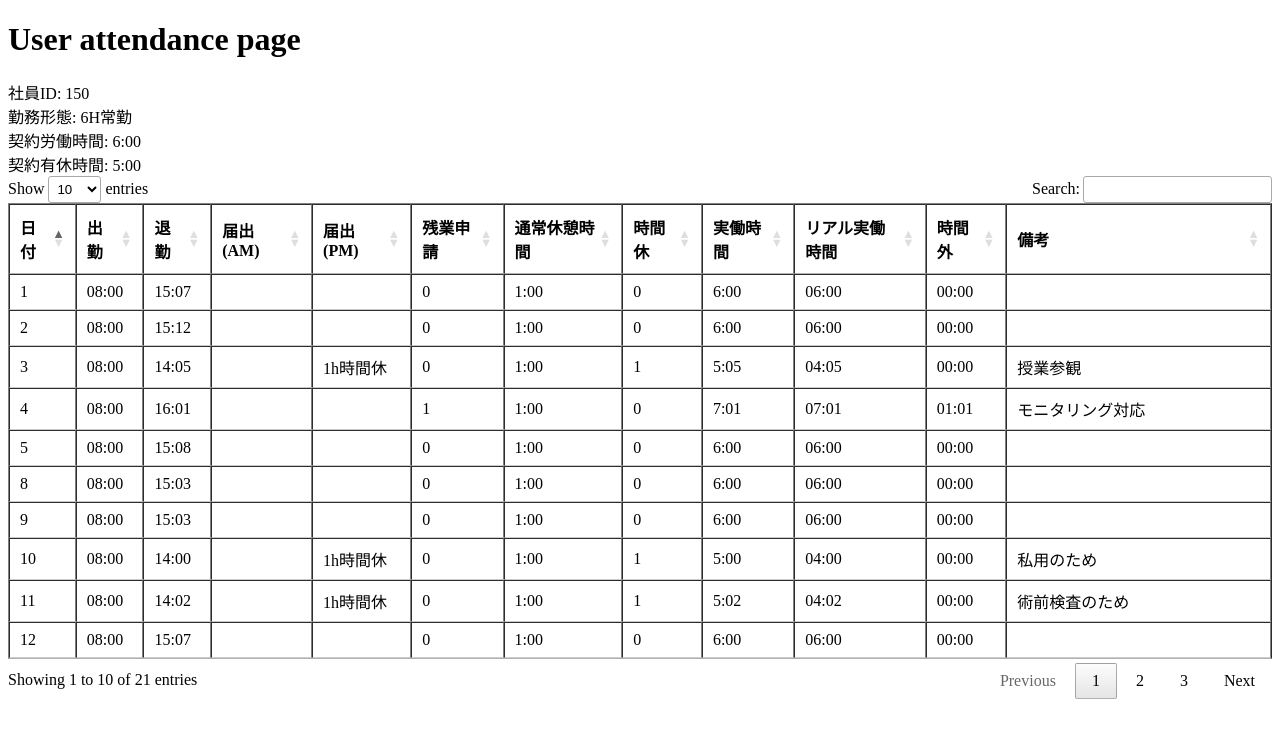
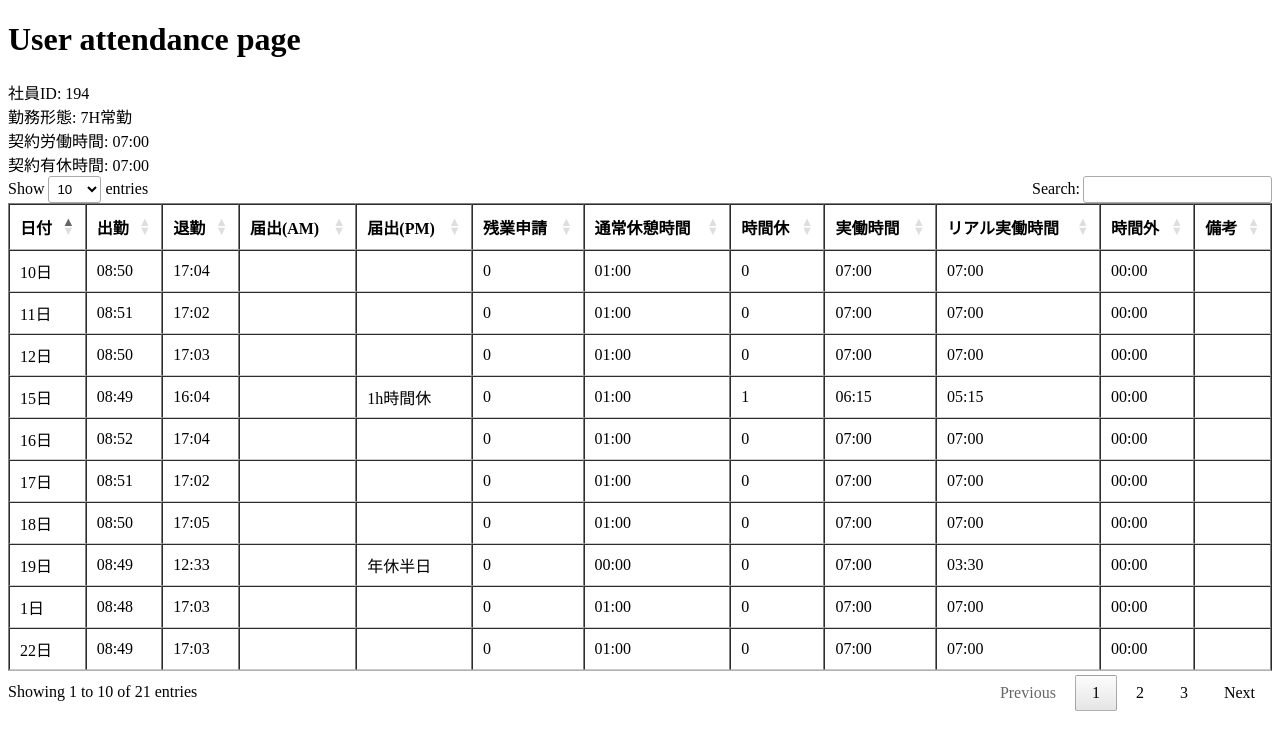
Before and after one commit to Manabu-Aihara/attendance-calc-mcp, a FastAPI app: page /user-attendance in a window 1280 px wide. Shown: the top 750 px of the page. Run offline with FastAPI, Linux system fonts and the light colour scheme; some libraries are stand-ins or nearby versions.

Commit message:
fix #260220: 説明文の変更、コードでは効率化。お願い日本語で

```diff
--- a/app/logics/logic_util.py
+++ b/app/logics/logic_util.py
@@ -14,10 +14,10 @@ def get_date_range(specified_month: str) -> Tuple[str, str]:
 
 
 FIXED_KEY_MAP = {
-    "社員ID": "sid",
-    "勤務形態": "typ",
-    "契約労働時間": "cw",
-    "契約有休時間": "ch",
+    "社員ID": "staff_id",
+    "勤務形態": "job_type",
+    "契約労働時間": "contract_work_time",
+    "契約有休時間": "contract_holiday_time",
 }
 
 
--- a/app/templates/prompt/user_attendance.html
+++ b/app/templates/prompt/user_attendance.html
@@ -26,7 +26,7 @@
 </body>
 
 </html>
-{% endblock %}<section><div class='flex gap-10 p-4 bg-purple-200 mb-4'><div>社員ID: 150</div><div>勤務形態: 6H常勤</div><div>契約労働時間: 6:00</div><div>契約有休時間: 5:00</div></div></section><div class='w-[80%] mx-auto border-2 table-wrap overflow-y-auto'><table border="1" class="dataframe table table-striped">
+{% endblock %}<section><div class='flex gap-10 p-4 bg-purple-200 mb-4'><div>社員ID: 194</div><div>勤務形態: 7H常勤</div><div>契約労働時間: 07:00</div><div>契約有休時間: 07:00</div></div></section><div class='w-[80%] mx-auto border-2 table-wrap overflow-y-auto'><table border="1" class="dataframe table table-striped">
   <thead>
     <tr style="text-align: right;">
       <th>日付</th>
@@ -45,298 +45,298 @@
   </thead>
   <tbody>
     <tr>
-      <td>1</td>
-      <td>08:00</td>
-      <td>15:07</td>
+      <td>1日</td>
+      <td>08:48</td>
+      <td>17:03</td>
       <td></td>
       <td></td>
       <td>0</td>
-      <td>1:00</td>
+      <td>01:00</td>
       <td>0</td>
-      <td>6:00</td>
-      <td>06:00</td>
+      <td>07:00</td>
+      <td>07:00</td>
       <td>00:00</td>
       <td></td>
     </tr>
     <tr>
-      <td>2</td>
-      <td>08:00</td>
-      <td>15:12</td>
+      <td>2日</td>
+      <td>08:49</td>
+      <td>17:02</td>
       <td></td>
       <td></td>
       <td>0</td>
-      <td>1:00</td>
+      <td>01:00</td>
       <td>0</td>
-      <td>6:00</td>
-      <td>06:00</td>
+      <td>07:00</td>
+      <td>07:00</td>
       <td>00:00</td>
       <td></td>
     </tr>
     <tr>
-      <td>3</td>
-      <td>08:00</td>
-      <td>14:05</td>
-      <td></td>
-      <td>1h時間休</td>
-      <td>0</td>
-      <td>1:00</td>
-      <td>1</td>
-      <td>5:05</td>
-      <td>04:05</td>
-      <td>00:00</td>
-      <td>授業参観</td>
-    </tr>
-    <tr>
-      <td>4</td>
-      <td>08:00</td>
-      <td>16:01</td>
-      <td></td>
-      <td></td>
-      <td>1</td>
-      <td>1:00</td>
-      <td>0</td>
-      <td>7:01</td>
-      <td>07:01</td>
-      <td>01:01</td>
-      <td>モニタリング対応</td>
-    </tr>
-    <tr>
-      <td>5</td>
-      <td>08:00</td>
-      <td>15:08</td>
+      <td>3日</td>
+      <td>08:50</td>
+      <td>17:03</td>
       <td></td>
       <td></td>
       <td>0</td>
-      <td>1:00</td>
+      <td>01:00</td>
       <td>0</td>
-      <td>6:00</td>
-      <td>06:00</td>
+      <td>07:00</td>
+      <td>07:00</td>
       <td>00:00</td>
       <td></td>
     </tr>
     <tr>
-      <td>8</td>
-      <td>08:00</td>
-      <td>15:03</td>
+      <td>4日</td>
+      <td>08:50</td>
+      <td>17:02</td>
       <td></td>
       <td></td>
       <td>0</td>
-      <td>1:00</td>
+      <td>01:00</td>
       <td>0</td>
-      <td>6:00</td>
-      <td>06:00</td>
+      <td>07:00</td>
+      <td>07:00</td>
       <td>00:00</td>
       <td></td>
     </tr>
     <tr>
-      <td>9</td>
-      <td>08:00</td>
-      <td>15:03</td>
+      <td>5日</td>
+      <td>08:51</td>
+      <td>17:02</td>
       <td></td>
       <td></td>
       <td>0</td>
-      <td>1:00</td>
+      <td>01:00</td>
       <td>0</td>
-      <td>6:00</td>
-      <td>06:00</td>
+      <td>07:00</td>
+      <td>07:00</td>
       <td>00:00</td>
       <td></td>
     </tr>
     <tr>
-      <td>10</td>
-      <td>08:00</td>
-      <td>14:00</td>
-      <td></td>
-      <td>1h時間休</td>
-      <td>0</td>
-      <td>1:00</td>
-      <td>1</td>
-      <td>5:00</td>
-      <td>04:00</td>
-      <td>00:00</td>
-      <td>私用のため</td>
-    </tr>
-    <tr>
-      <td>11</td>
-      <td>08:00</td>
-      <td>14:02</td>
-      <td></td>
-      <td>1h時間休</td>
-      <td>0</td>
-      <td>1:00</td>
-      <td>1</td>
-      <td>5:02</td>
-      <td>04:02</td>
-      <td>00:00</td>
-      <td>術前検査のため</td>
-    </tr>
-    <tr>
-      <td>12</td>
-      <td>08:00</td>
-      <td>15:07</td>
+      <td>8日</td>
+      <td>08:50</td>
+      <td>17:02</td>
       <td></td>
       <td></td>
       <td>0</td>
-      <td>1:00</td>
+      <td>01:00</td>
       <td>0</td>
-      <td>6:00</td>
-      <td>06:00</td>
+      <td>07:00</td>
+      <td>07:00</td>
       <td>00:00</td>
       <td></td>
     </tr>
     <tr>
-      <td>15</td>
-      <td>08:00</td>
-      <td>17:07</td>
-      <td></td>
-      <td></td>
-      <td>1</td>
-      <td>1:00</td>
-      <td>0</td>
-      <td>8:07</td>
-      <td>08:07</td>
-      <td>02:07</td>
-      <td>退院カンファ</td>
-    </tr>
-    <tr>
-      <td>16</td>
-      <td>08:00</td>
-      <td>15:07</td>
+      <td>9日</td>
+      <td>08:51</td>
+      <td>17:03</td>
       <td></td>
       <td></td>
       <td>0</td>
-      <td>1:00</td>
+      <td>01:00</td>
       <td>0</td>
-      <td>6:00</td>
-      <td>06:00</td>
+      <td>07:00</td>
+      <td>07:00</td>
       <td>00:00</td>
       <td></td>
     </tr>
     <tr>
-      <td>17</td>
-      <td>08:00</td>
-      <td>15:02</td>
+      <td>10日</td>
+      <td>08:50</td>
+      <td>17:04</td>
       <td></td>
       <td></td>
       <td>0</td>
-      <td>1:00</td>
+      <td>01:00</td>
       <td>0</td>
-      <td>6:00</td>
-      <td>06:00</td>
+      <td>07:00</td>
+      <td>07:00</td>
       <td>00:00</td>
       <td></td>
     </tr>
     <tr>
-      <td>18</td>
-      <td>08:00</td>
-      <td>16:48</td>
+      <td>11日</td>
+      <td>08:51</td>
+      <td>17:02</td>
+      <td></td>
+      <td></td>
+      <td>0</td>
+      <td>01:00</td>
+      <td>0</td>
+      <td>07:00</td>
+      <td>07:00</td>
+      <td>00:00</td>
+      <td></td>
+    </tr>
+    <tr>
+      <td>12日</td>
+      <td>08:50</td>
+      <td>17:03</td>
+      <td></td>
+      <td></td>
+      <td>0</td>
+      <td>01:00</td>
+      <td>0</td>
+      <td>07:00</td>
+      <td>07:00</td>
+      <td>00:00</td>
+      <td></td>
+    </tr>
+    <tr>
+      <td>15日</td>
+      <td>08:49</td>
+      <td>16:04</td>
+      <td></td>
+      <td>1h時間休</td>
+      <td>0</td>
+      <td>01:00</td>
+      <td>1</td>
+      <td>06:15</td>
+      <td>05:15</td>
+      <td>00:00</td>
+      <td></td>
+    </tr>
+    <tr>
+      <td>16日</td>
+      <td>08:52</td>
+      <td>17:04</td>
+      <td></td>
+      <td></td>
+      <td>0</td>
+      <td>01:00</td>
+      <td>0</td>
+      <td>07:00</td>
+      <td>07:00</td>
+      <td>00:00</td>
+      <td></td>
+    </tr>
+    <tr>
+      <td>17日</td>
+      <td>08:51</td>
+      <td>17:02</td>
+      <td></td>
+      <td></td>
+      <td>0</td>
+      <td>01:00</td>
+      <td>0</td>
+      <td>07:00</td>
+      <td>07:00</td>
+      <td>00:00</td>
+      <td></td>
+    </tr>
+    <tr>
+      <td>18日</td>
+      <td>08:50</td>
+      <td>17:05</td>
+      <td></td>
+      <td></td>
+      <td>0</td>
+      <td>01:00</td>
+      <td>0</td>
+      <td>07:00</td>
+      <td>07:00</td>
+      <td>00:00</td>
+      <td></td>
+    </tr>
+    <tr>
+      <td>19日</td>
+      <td>08:49</td>
+      <td>12:33</td>
+      <td></td>
+      <td>年休半日</td>
+      <td>0</td>
+      <td>00:00</td>
+      <td>0</td>
+      <td>07:00</td>
+      <td>03:30</td>
+      <td>00:00</td>
+      <td></td>
+    </tr>
+    <tr>
+      <td>22日</td>
+      <td>08:49</td>
+      <td>17:03</td>
+      <td></td>
+      <td></td>
+      <td>0</td>
+      <td>01:00</td>
+      <td>0</td>
+      <td>07:00</td>
+      <td>07:00</td>
+      <td>00:00</td>
+      <td></td>
+    </tr>
+    <tr>
+      <td>23日</td>
+      <td>08:53</td>
+      <td>17:03</td>
+      <td></td>
+      <td></td>
+      <td>0</td>
+      <td>01:00</td>
+      <td>0</td>
+      <td>07:00</td>
+      <td>07:00</td>
+      <td>00:00</td>
+      <td></td>
+    </tr>
+    <tr>
+      <td>24日</td>
+      <td>08:54</td>
+      <td>16:09</td>
+      <td></td>
+      <td>1h時間休</td>
+      <td>0</td>
+      <td>01:00</td>
+      <td>1</td>
+      <td>06:15</td>
+      <td>05:15</td>
+      <td>00:00</td>
+      <td></td>
+    </tr>
+    <tr>
+      <td>25日</td>
+      <td>08:51</td>
+      <td>17:03</td>
+      <td></td>
+      <td></td>
+      <td>0</td>
+      <td>01:00</td>
+      <td>0</td>
+      <td>07:00</td>
+      <td>07:00</td>
+      <td>00:00</td>
+      <td></td>
+    </tr>
+    <tr>
+      <td>26日</td>
+      <td>08:52</td>
+      <td>20:37</td>
       <td></td>
       <td></td>
       <td>1</td>
-      <td>1:00</td>
+      <td>01:00</td>
       <td>0</td>
-      <td>7:48</td>
-      <td>07:48</td>
-      <td>01:48</td>
-      <td>モニタリング、情報共有</td>
+      <td>10:45</td>
+      <td>10:45</td>
+      <td>03:45</td>
+      <td></td>
     </tr>
     <tr>
-      <td>19</td>
-      <td>08:00</td>
-      <td>16:13</td>
+      <td>29日</td>
+      <td>08:53</td>
+      <td>17:05</td>
       <td></td>
       <td></td>
-      <td>1</td>
-      <td>1:00</td>
       <td>0</td>
-      <td>7:13</td>
-      <td>07:13</td>
-      <td>01:13</td>
-      <td>利用者対応</td>
-    </tr>
-    <tr>
-      <td>22</td>
+      <td>01:00</td>
+      <td>0</td>
+      <td>07:00</td>
+      <td>07:00</td>
       <td>00:00</td>
-      <td>00:00</td>
-      <td>年休全日</td>
       <td></td>
-      <td>0</td>
-      <td>00:00</td>
-      <td>0</td>
-      <td>5:00</td>
-      <td>00:00</td>
-      <td>00:00</td>
-      <td>入院のため</td>
-    </tr>
-    <tr>
-      <td>23</td>
-      <td>00:00</td>
-      <td>00:00</td>
-      <td>年休全日</td>
-      <td></td>
-      <td>0</td>
-      <td>00:00</td>
-      <td>0</td>
-      <td>5:00</td>
-      <td>00:00</td>
-      <td>00:00</td>
-      <td>入院のため</td>
-    </tr>
-    <tr>
-      <td>24</td>
-      <td>00:00</td>
-      <td>00:00</td>
-      <td>年休全日</td>
-      <td></td>
-      <td>0</td>
-      <td>00:00</td>
-      <td>0</td>
-      <td>5:00</td>
-      <td>00:00</td>
-      <td>00:00</td>
-      <td>入院のため</td>
-    </tr>
-    <tr>
-      <td>25</td>
-      <td>00:00</td>
-      <td>00:00</td>
-      <td>年休全日</td>
-      <td></td>
-      <td>0</td>
-      <td>00:00</td>
-      <td>0</td>
-      <td>5:00</td>
-      <td>00:00</td>
-      <td>00:00</td>
-      <td>入院のため</td>
-    </tr>
-    <tr>
-      <td>26</td>
-      <td>00:00</td>
-      <td>00:00</td>
-      <td>年休全日</td>
-      <td></td>
-      <td>0</td>
-      <td>00:00</td>
-      <td>0</td>
-      <td>5:00</td>
-      <td>00:00</td>
-      <td>00:00</td>
-      <td>入院のため</td>
-    </tr>
-    <tr>
-      <td>29</td>
-      <td>00:00</td>
-      <td>00:00</td>
-      <td>年休全日</td>
-      <td></td>
-      <td>0</td>
-      <td>00:00</td>
-      <td>0</td>
-      <td>5:00</td>
-      <td>00:00</td>
-      <td>00:00</td>
-      <td>入院のため　1月より傷病手当申請します</td>
     </tr>
   </tbody>
 </table></div>
--- a/pyproject.toml
+++ b/pyproject.toml
@@ -18,4 +18,5 @@ dependencies = [
     "pydantic>=2.12.5",
     "mcp[cli]>=1.25.0",
     "google-genai>=1.60.0",
+    "huggingface-hub>=1.4.1",
 ]
```
Also changed, not shown: app/logics/attendance_day_collect.py (+24 -8 lines), app/server/mcp_tools_call.py (+43 -44 lines), main.py (deleted, +0 -60 lines), tests/test_attendance_collect.py (+1 -1 lines), 1 other file.
